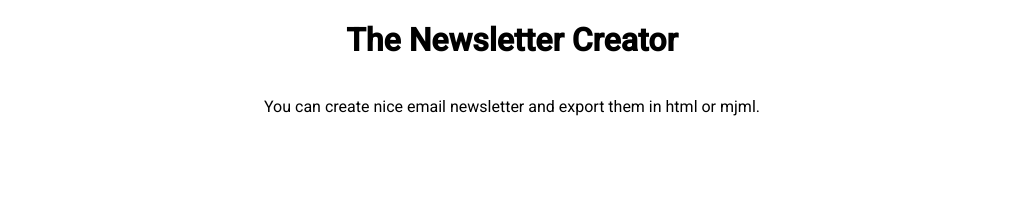
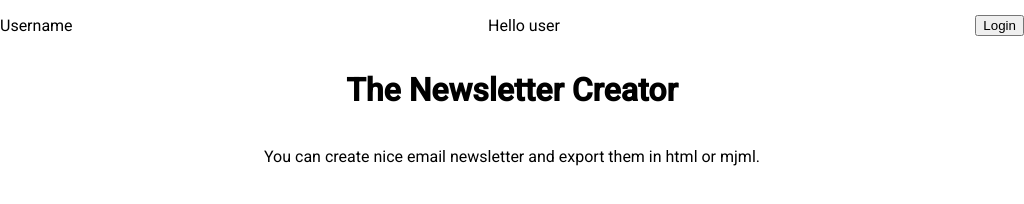
Before and after one commit to RagnaCron/Newsletter-Creator, an Electron app: page src/html/index.html in a window 1024 px wide. Drawn offline with Linux system fonts and the light colour scheme.

Commit message:
basic nav bar

```diff
--- a/src/css/main.css
+++ b/src/css/main.css
@@ -5,6 +5,22 @@ body {
     /*color: #fff;*/
     font-family: Roboto, monospace;
     margin: 0;
+}
+
+nav {
+    display: flex;
+    flex-direction: row;
+    align-items: center;
+    justify-content: space-between;
+    height: 50px;
+}
+
+nav.main-login {
+
+}
+
+button {
+    cursor: pointer;
 }
 
 main {
--- a/src/html/index.html
+++ b/src/html/index.html
@@ -12,11 +12,16 @@
 </head>
 <body>
 
-<!--<section class="main-content">-->
-<!--    -->
-<!--    div.-->
-<!--    -->
-<!--</section>-->
+<nav class="main-navbar">
+	<!-- Todo: If the user is logged in show username -->
+	<div>Username</div>
+
+	<!-- Todo: name of the current 'task' -->
+	<div>Hello user</div>
+
+	<!-- Todo: look if the user is logged in and change button accordingly -->
+	<button class="main-login">Login</button>
+</nav>
 
 <main role="main" class="main-content">
 
@@ -25,11 +30,9 @@
 		<h1 class="main-hello">The Newsletter Creator</h1>
 		<p class="main-description">You can create nice email newsletter and export them in html or mjml.</p>
 
-<!--		<article>-->
-<!--			<h2>Click on the Menu to see where to find what.</h2>-->
-<!--			<h3>Overview of the all newsletters.</h3>-->
-<!--			<h3>New Newsletter</h3>-->
-<!--		</article>-->
+		<article>
+
+		</article>
 
 	</div>
 
```
